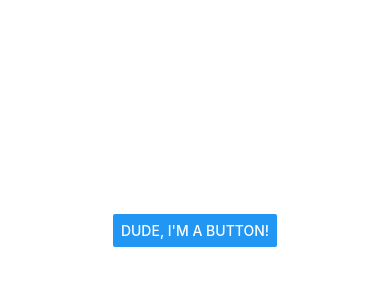
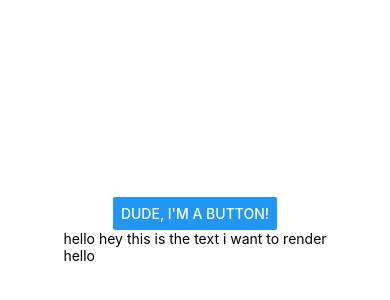
Before and after one commit to jamesblonde92/ReactNative_Origins, a React Native app in the folder ReactNative_Origins/: screen / in a window 390 px wide. Shown: the part 192-492 px from the top of the page. Built offline with nearby package versions, Linux system fonts and the light colour scheme.

Commit message:
updated some component stuff for example

```diff
--- a/ReactNative_Origins/App.js
+++ b/ReactNative_Origins/App.js
@@ -2,6 +2,7 @@ import React from 'react';
 import { StyleSheet, Text, View } from 'react-native';
 
 import FetchLocation from './Components/FetchLocation';
+import NewComponent from './Components/NewComponent';
 
 export default class App extends React.Component {
 
@@ -15,6 +16,7 @@ export default class App extends React.Component {
     return (
       <View style={styles.container}>
         <FetchLocation onGetLocation= {this.getUserLocationHandler} />
+        <NewComponent toSend="hey this is the text i want to render" />
       </View>
     );
   }
--- /dev/null
+++ b/ReactNative_Origins/Components/NewComponent.js
@@ -0,0 +1,20 @@
+import React from 'react';
+import {Text, View} from 'react-native';
+
+
+
+const NewComponent = props => {
+	return (
+		<View>
+			<Text>
+				hello {props.toSend}
+			</Text>
+			<Text>
+				hello
+			</Text>
+		</View>
+	);
+
+};
+
+export default NewComponent;
```
Also changed, not shown: 1 other file (tests, documents, lock files or other folders).
